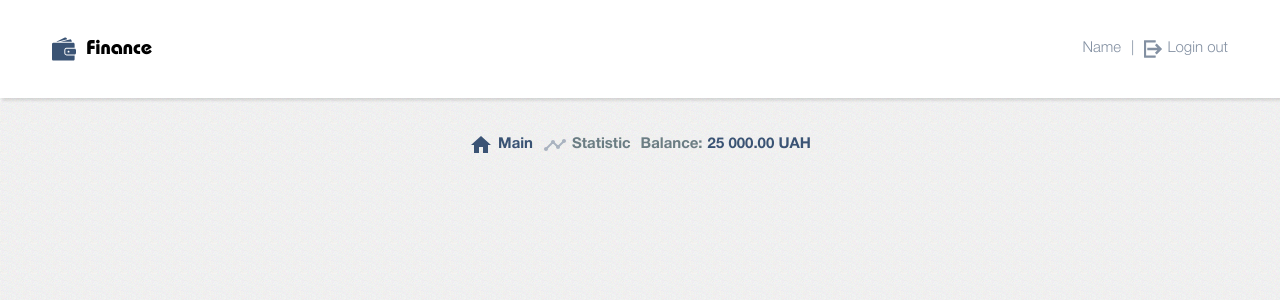
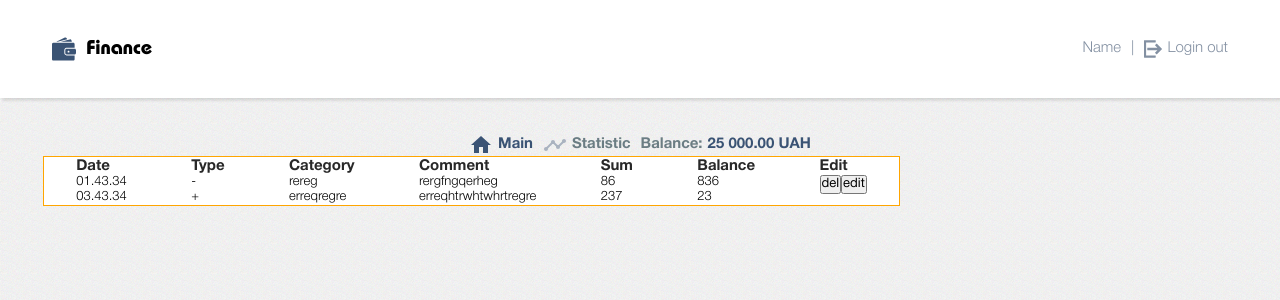
Before and after one commit to Ivanyts777/Finance-App, a React (Create React App) app: page / in a window 1280 px wide. Shown: the top 300 px of the page. Built offline with nearby package versions, Linux system fonts and the light colour scheme.

Commit message:
add main-container

```diff
--- a/src/Containers/Main/Main.css
+++ /dev/null
@@ -1,4 +0,0 @@
-@media (min-width: 748px) {
-}
-@media (min-width: 1192px) {
-}
--- a/src/Containers/Main/Main.js
+++ b/src/Containers/Main/Main.js
@@ -1,7 +1,110 @@
 import React from "react";
+import styles from "./Main.module.css";
 
 const Main = () => {
-  return <div></div>;
+  return (
+    <ul className={styles.Main}>
+      <li>
+        <h4 className={styles.title}>Date</h4>
+        <ul className={styles.titleContainer}>
+          <li>
+            <span className={styles.text}>01.43.34</span>
+          </li>
+          <li>
+            <span className={styles.text}>03.43.34</span>
+          </li>
+        </ul>
+      </li>
+      <li>
+        <h4 className={styles.title}>Type</h4>
+        <ul className={styles.titleContainer}>
+          <li>
+            <span className={styles.text}>-</span>
+          </li>
+          <li>
+            <span className={styles.text}>+</span>
+          </li>
+        </ul>
+      </li>
+      <li>
+        <h4 className={styles.title}>Category</h4>
+        <ul className={styles.titleContainer}>
+          <li>
+            <span className={styles.text}>rereg</span>
+          </li>
+          <li>
+            <span className={styles.text}>erreqregre</span>
+          </li>
+        </ul>
+      </li>
+      <li>
+        <h4 className={styles.title}>Comment</h4>
+        <ul className={styles.titleContainer}>
+          <li>
+            <span className={styles.text}>rergfngqerheg</span>
+          </li>
+          <li>
+            <span className={styles.text}>erreqhtrwhtwhrtregre</span>
+          </li>
+        </ul>
+      </li>
+      <li>
+        <h4 className={styles.title}>Sum</h4>
+        <ul className={styles.titleContainer}>
+          <li>
+            <span className={styles.text}>86</span>
+          </li>
+          <li>
+            <span className={styles.text}>237</span>
+          </li>
+        </ul>
+      </li>
+      <li>
+        <h4 className={styles.title}>Balance</h4>
+        <ul className={styles.titleContainer}>
+          <li>
+            <span className={styles.text}>836</span>
+          </li>
+          <li>
+            <span className={styles.text}>23</span>
+          </li>
+        </ul>
+      </li>
+      <li>
+        <h4 className={styles.title}>Edit</h4>
+        <ul className={styles.titleContainer}>
+          <button>del</button>
+          <button>edit</button>
+        </ul>
+      </li>
+    </ul>
+  );
 };
 
 export default Main;
+
+// <div className={styles.Main}>
+//   <div className={styles.titleContainer}>
+//     <p className={styles.title}>Date</p>
+//     <p className={styles.title}>Type</p>
+//     <p className={styles.title}>Category</p>
+//     <p className={styles.title}>Comment</p>
+//     <p className={styles.title}>Sum</p>
+//     <p className={styles.title}>Balance</p>
+//     <p className={styles.title}>Edit</p>
+//   </div>
+//   <ul className={styles.list}>
+//     <li className={styles.item}>
+//       <span className={styles.text}>43.43.34</span>
+//       <span className={styles.text}>-</span>
+//       <span className={styles.text}>weew </span>
+//       <span className={styles.text}>reg</span>
+//       <span className={styles.text}>345 </span>
+//       <span className={styles.text}>435</span>
+//       <div className={styles.buttons}>
+//         <button>del</button>
+//         <button>edit</button>
+//       </div>
+//     </li>
+//   </ul>
+// </div>
--- /dev/null
+++ b/src/Containers/Main/Main.module.css
@@ -0,0 +1,63 @@
+ul {
+    margin: 0;
+    padding: 0;
+    list-style: none;
+}
+
+.Main {
+    outline: solid 1px orange;
+    width: 855px;
+    display: flex;
+    justify-content: space-around;
+    background-color: #fff;
+}
+
+
+/* .titleContainer {
+    outline: solid 1px orange;
+    width: 855px;
+    height: 72px;
+    background-color: #fff;
+    display: flex;
+    justify-content: space-around;
+    align-items: center;
+} */
+
+
+.title {
+
+    font-size: 15px;
+    letter-spacing: 0px;
+    line-height: 18px;
+    color: #282828;
+    font-weight: bold;
+    font-family: "HelveticaNeueCyr";
+}
+
+.titleContainer {
+    /* background-color: yellow; */
+}
+
+
+
+.item {
+    outline: solid 1px orange;
+    display: flex;
+    width: 855px;
+    height: 62px;
+    justify-content: space-around;
+    align-items: center;
+
+}
+
+
+
+
+
+
+
+
+
+@media (min-width: 748px) {}
+
+@media (min-width: 1192px) {}
```
